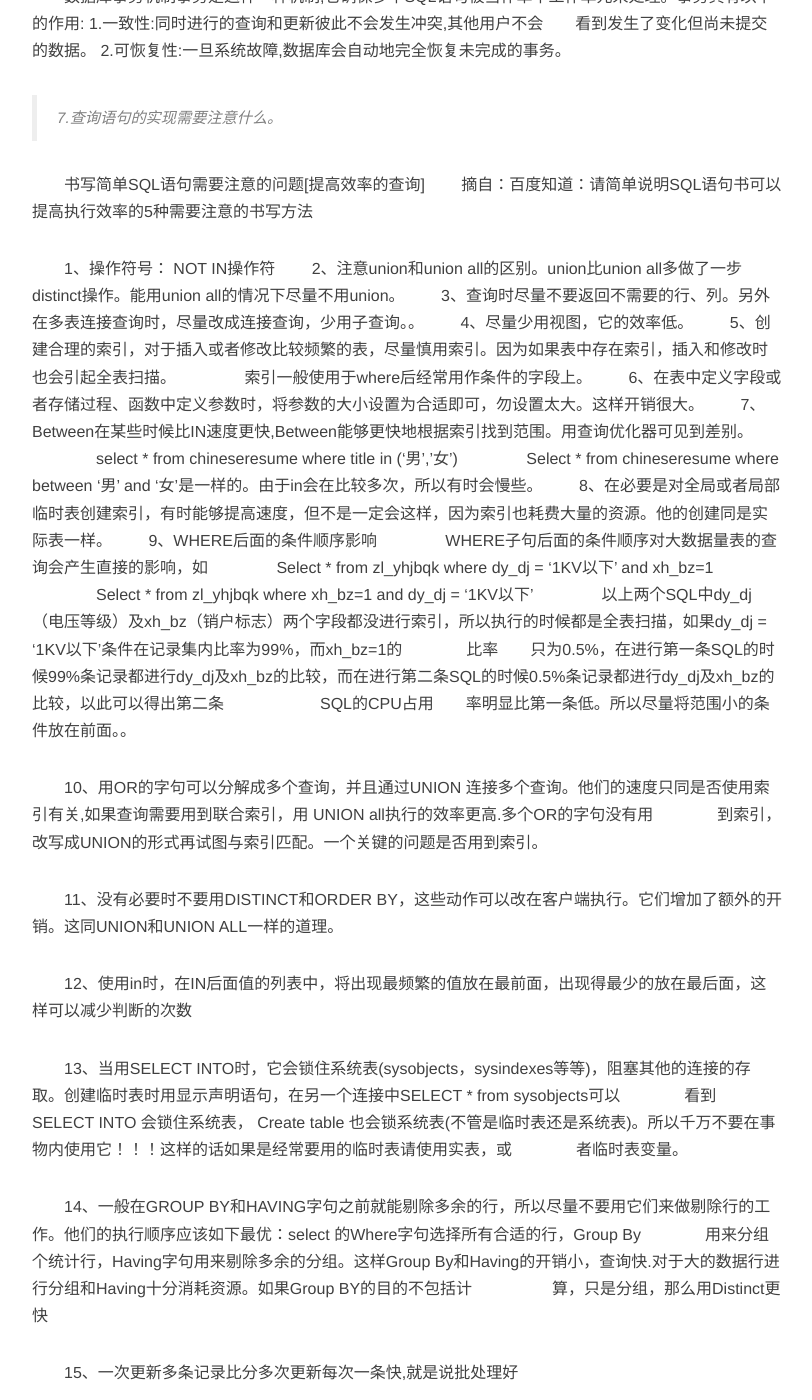
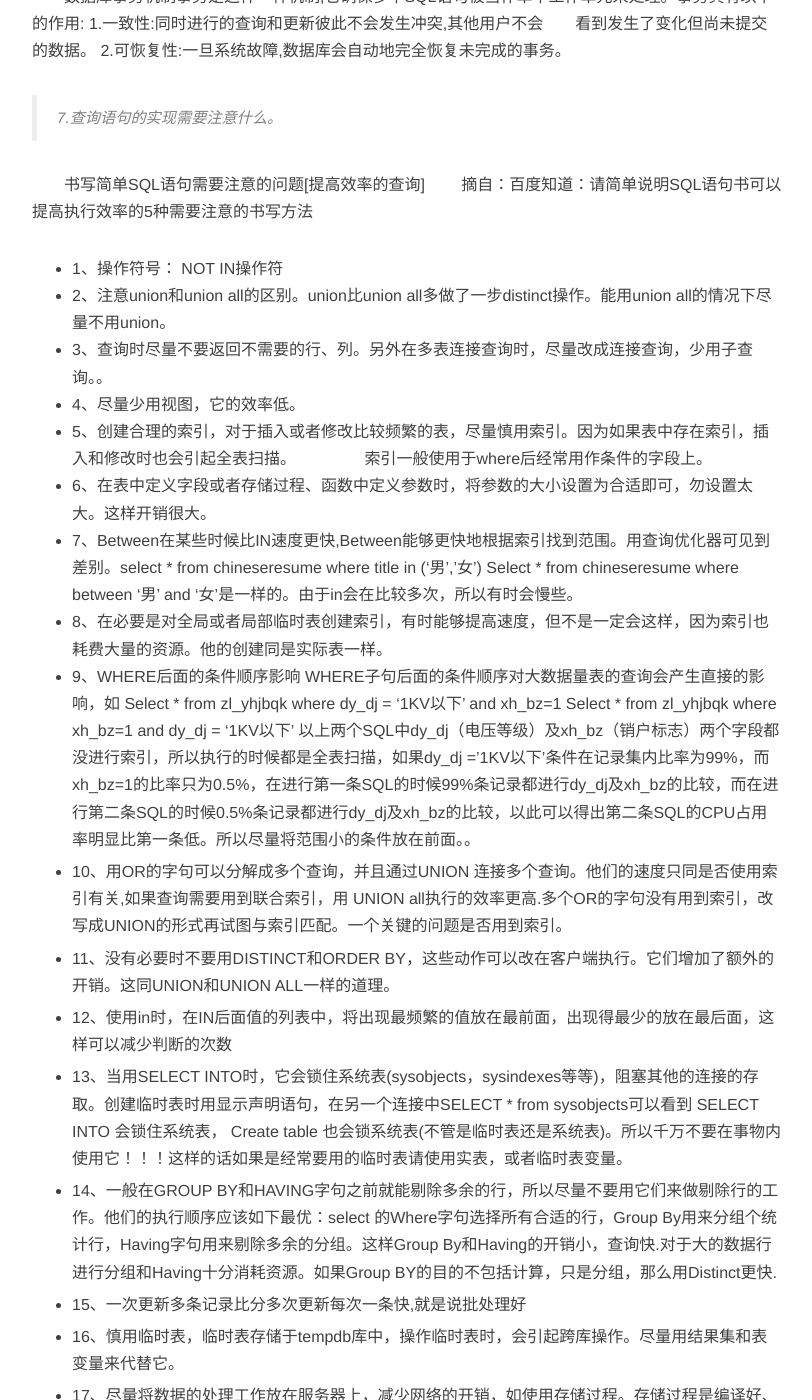
Before and after one commit to luoxuehuan/myblog, a Jekyll site: the page built from _posts/2015-04-02-曾经经历的面试题汇总（1）.md, in a window 1280 px wide and 1400 px high, scrolled down 1975 px. Shown: the whole window, without its empty margins (233-1045 px from the left). Built offline with Jekyll 4.4.1, drawn with Linux system fonts in a browser that asks for light colours; nearby versions of some CDN libraries; Markdown is read by kramdown in place of the engine named in the settings; comment, search, counter and statistics services are not loaded; some of the changed text lies outside the part shown.

Commit message:
update sql

```diff
--- a/_posts/2015-04-02-曾经经历的面试题汇总（1）.md
+++ b/_posts/2015-04-02-曾经经历的面试题汇总（1）.md
@@ -63,49 +63,42 @@ description: 面试题汇总1
 　　书写简单SQL语句需要注意的问题[提高效率的查询]
 　　摘自：百度知道：请简单说明SQL语句书可以提高执行效率的5种需要注意的书写方法
 
-　　1、操作符号： NOT IN操作符
-　　2、注意union和union all的区别。union比union all多做了一步distinct操作。能用union all的情况下尽量不用union。
-　　3、查询时尽量不要返回不需要的行、列。另外在多表连接查询时，尽量改成连接查询，少用子查询。。
-　　4、尽量少用视图，它的效率低。
-　　5、创建合理的索引，对于插入或者修改比较频繁的表，尽量慎用索引。因为如果表中存在索引，插入和修改时也会引起全表扫描。
+- 1、操作符号： NOT IN操作符
+- 2、注意union和union all的区别。union比union all多做了一步distinct操作。能用union all的情况下尽量不用union。
+- 3、查询时尽量不要返回不需要的行、列。另外在多表连接查询时，尽量改成连接查询，少用子查询。。
+- 4、尽量少用视图，它的效率低。
+- 5、创建合理的索引，对于插入或者修改比较频繁的表，尽量慎用索引。因为如果表中存在索引，插入和修改时也会引起全表扫描。
 　　　　索引一般使用于where后经常用作条件的字段上。
-　　6、在表中定义字段或者存储过程、函数中定义参数时，将参数的大小设置为合适即可，勿设置太大。这样开销很大。
-　　7、Between在某些时候比IN速度更快,Between能够更快地根据索引找到范围。用查询优化器可见到差别。
-　　　　select * from chineseresume where title in ('男','女')
-　　　　Select * from chineseresume where between '男' and '女'是一样的。由于in会在比较多次，所以有时会慢些。
-　　8、在必要是对全局或者局部临时表创建索引，有时能够提高速度，但不是一定会这样，因为索引也耗费大量的资源。他的创建同是实际表一样。
-　　9、WHERE后面的条件顺序影响
-　　　　WHERE子句后面的条件顺序对大数据量表的查询会产生直接的影响，如
-　　　　Select * from zl_yhjbqk where dy_dj = '1KV以下' and xh_bz=1
-　　　　Select * from zl_yhjbqk where xh_bz=1 and dy_dj = '1KV以下'
-　　　　以上两个SQL中dy_dj（电压等级）及xh_bz（销户标志）两个字段都没进行索引，所以执行的时候都是全表扫描，如果dy_dj = '1KV以下'条件在记录集内比率为99%，而xh_bz=1的　　　　比率　　只为0.5%，在进行第一条SQL的时候99%条记录都进行dy_dj及xh_bz的比较，而在进行第二条SQL的时候0.5%条记录都进行dy_dj及xh_bz的比较，以此可以得出第二条　　　　　　SQL的CPU占用　　率明显比第一条低。所以尽量将范围小的条件放在前面。。
+- 6、在表中定义字段或者存储过程、函数中定义参数时，将参数的大小设置为合适即可，勿设置太大。这样开销很大。
+- 7、Between在某些时候比IN速度更快,Between能够更快地根据索引找到范围。用查询优化器可见到差别。select * from chineseresume where title in ('男','女') Select * from chineseresume where between '男' and '女'是一样的。由于in会在比较多次，所以有时会慢些。
+- 8、在必要是对全局或者局部临时表创建索引，有时能够提高速度，但不是一定会这样，因为索引也耗费大量的资源。他的创建同是实际表一样。
+- 9、WHERE后面的条件顺序影响 WHERE子句后面的条件顺序对大数据量表的查询会产生直接的影响，如 Select * from zl_yhjbqk where dy_dj = '1KV以下' and xh_bz=1 Select * from zl_yhjbqk where xh_bz=1 and dy_dj = '1KV以下'
+以上两个SQL中dy_dj（电压等级）及xh_bz（销户标志）两个字段都没进行索引，所以执行的时候都是全表扫描，如果dy_dj ='1KV以下'条件在记录集内比率为99%，而xh_bz=1的比率只为0.5%，在进行第一条SQL的时候99%条记录都进行dy_dj及xh_bz的比较，而在进行第二条SQL的时候0.5%条记录都进行dy_dj及xh_bz的比较，以此可以得出第二条SQL的CPU占用率明显比第一条低。所以尽量将范围小的条件放在前面。。
 
-　　10、用OR的字句可以分解成多个查询，并且通过UNION 连接多个查询。他们的速度只同是否使用索引有关,如果查询需要用到联合索引，用 UNION all执行的效率更高.多个OR的字句没有用　　　　到索引，改写成UNION的形式再试图与索引匹配。一个关键的问题是否用到索引。
+- 10、用OR的字句可以分解成多个查询，并且通过UNION 连接多个查询。他们的速度只同是否使用索引有关,如果查询需要用到联合索引，用 UNION all执行的效率更高.多个OR的字句没有用到索引，改写成UNION的形式再试图与索引匹配。一个关键的问题是否用到索引。
 
-　　11、没有必要时不要用DISTINCT和ORDER BY，这些动作可以改在客户端执行。它们增加了额外的开销。这同UNION和UNION ALL一样的道理。
+- 11、没有必要时不要用DISTINCT和ORDER BY，这些动作可以改在客户端执行。它们增加了额外的开销。这同UNION和UNION ALL一样的道理。
 
-　　12、使用in时，在IN后面值的列表中，将出现最频繁的值放在最前面，出现得最少的放在最后面，这样可以减少判断的次数
+- 12、使用in时，在IN后面值的列表中，将出现最频繁的值放在最前面，出现得最少的放在最后面，这样可以减少判断的次数
 
-　　13、当用SELECT INTO时，它会锁住系统表(sysobjects，sysindexes等等)，阻塞其他的连接的存取。创建临时表时用显示声明语句，在另一个连接中SELECT * from sysobjects可以　　　　看到 SELECT INTO 会锁住系统表， Create table 也会锁系统表(不管是临时表还是系统表)。所以千万不要在事物内使用它！！！这样的话如果是经常要用的临时表请使用实表，或　　　　者临时表变量。
+- 13、当用SELECT INTO时，它会锁住系统表(sysobjects，sysindexes等等)，阻塞其他的连接的存取。创建临时表时用显示声明语句，在另一个连接中SELECT * from sysobjects可以看到 SELECT INTO 会锁住系统表， Create table 也会锁系统表(不管是临时表还是系统表)。所以千万不要在事物内使用它！！！这样的话如果是经常要用的临时表请使用实表，或者临时表变量。
 
-　　14、一般在GROUP BY和HAVING字句之前就能剔除多余的行，所以尽量不要用它们来做剔除行的工作。他们的执行顺序应该如下最优：select 的Where字句选择所有合适的行，Group By　　　　用来分组个统计行，Having字句用来剔除多余的分组。这样Group By和Having的开销小，查询快.对于大的数据行进行分组和Having十分消耗资源。如果Group BY的目的不包括计　　　　　算，只是分组，那么用Distinct更快
+- 14、一般在GROUP BY和HAVING字句之前就能剔除多余的行，所以尽量不要用它们来做剔除行的工作。他们的执行顺序应该如下最优：select 的Where字句选择所有合适的行，Group By用来分组个统计行，Having字句用来剔除多余的分组。这样Group By和Having的开销小，查询快.对于大的数据行进行分组和Having十分消耗资源。如果Group BY的目的不包括计算，只是分组，那么用Distinct更快.
 
-　　15、一次更新多条记录比分多次更新每次一条快,就是说批处理好
+- 15、一次更新多条记录比分多次更新每次一条快,就是说批处理好
 
-　　16、慎用临时表，临时表存储于tempdb库中，操作临时表时，会引起跨库操作。尽量用结果集和表变量来代替它。
+- 16、慎用临时表，临时表存储于tempdb库中，操作临时表时，会引起跨库操作。尽量用结果集和表变量来代替它。
 
-　　17、尽量将数据的处理工作放在服务器上，减少网络的开销，如使用存储过程。存储过程是编译好、优化过，并且被组织到一个执行规划里、且存储在数据库中的 SQL语句，是控制流语言　　　　的集合，速度当然快。
+- 17、尽量将数据的处理工作放在服务器上，减少网络的开销，如使用存储过程。存储过程是编译好、优化过，并且被组织到一个执行规划里、且存储在数据库中的 SQL语句，是控制流语言的集合，速度当然快。
 
-　　18、不要在一段SQL或者存储过程中多次使用相同的函数或相同的查询语句，这样比较浪费资源,建议将结果放在变量里再调用。这样更快。
+- 18、不要在一段SQL或者存储过程中多次使用相同的函数或相同的查询语句，这样比较浪费资源,建议将结果放在变量里再调用。这样更快。
 
-　　19、按照一定的次序来访问你的表。如果你先锁住表A，再锁住表B，那么在所有的存储过程中都要按照这个顺序来锁定它们。如果你（不经意的）某个存储过程中先锁定表B，再锁定表A，　　　　这可能就会导致一个死锁。如果锁定顺序没有被预先详细的设计好，死锁很难被发现
+- 19、按照一定的次序来访问你的表。如果你先锁住表A，再锁住表B，那么在所有的存储过程中都要按照这个顺序来锁定它们。如果你（不经意的）某个存储过程中先锁定表B，再锁定表A,这可能就会导致一个死锁。如果锁定顺序没有被预先详细的设计好，死锁很难被发现
 
 > 8.面向对象编程思想实现什么。
 
 　　分离对象，更容易扩展等
 
-
-----------
 
 
 > 9.ArrayList和数组的关系。
```
